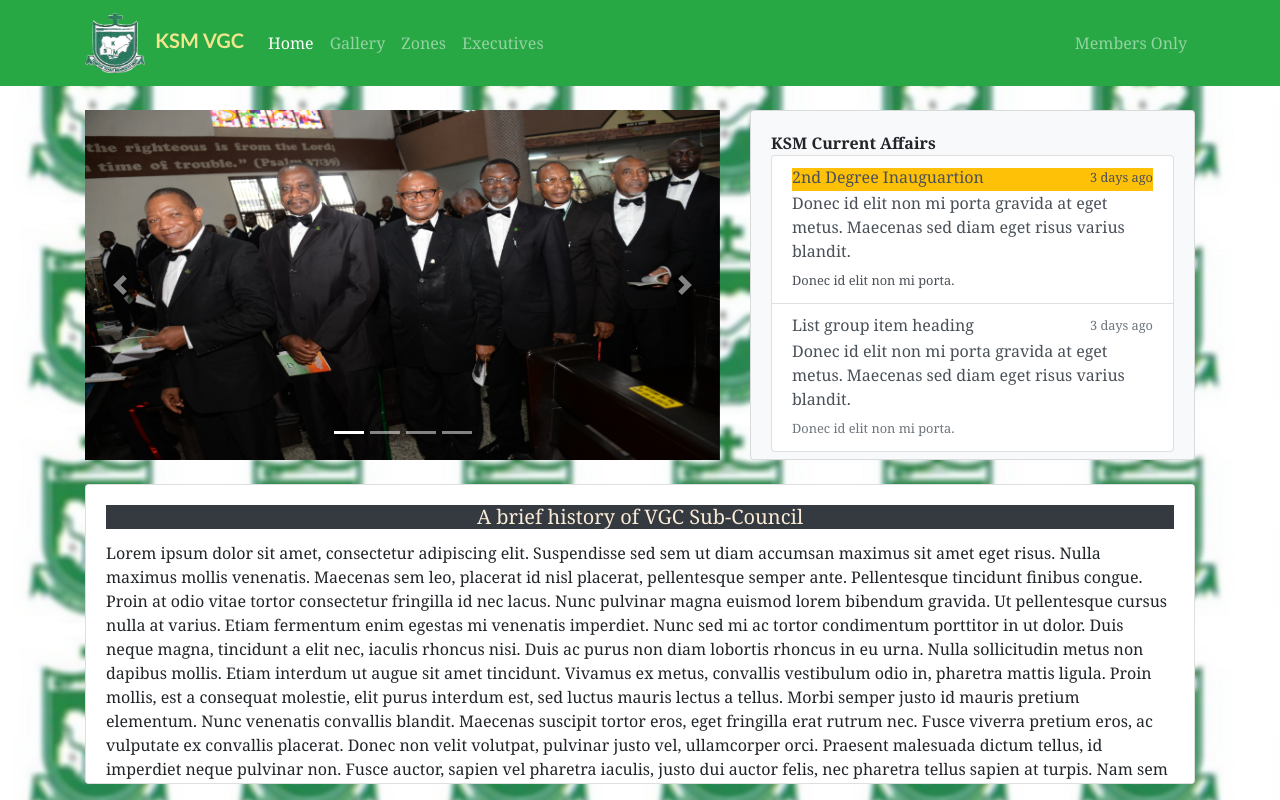
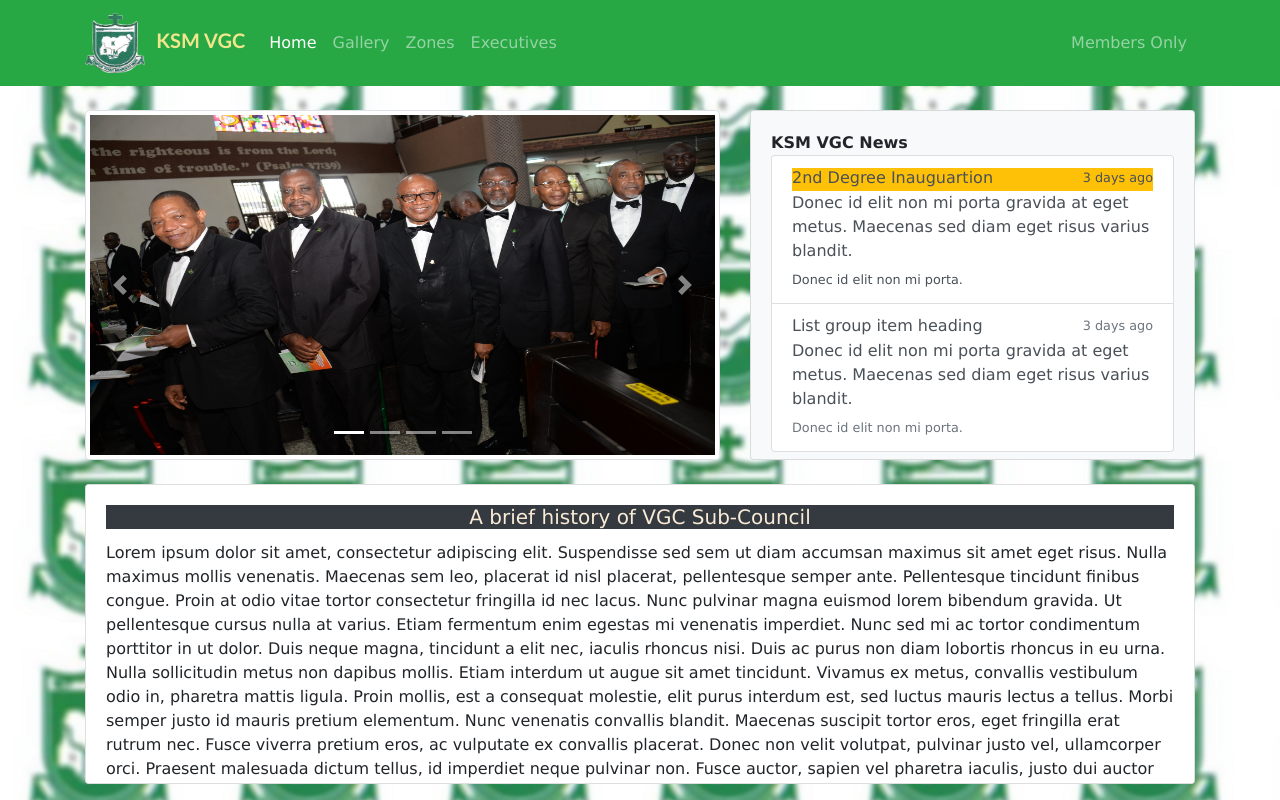
Before and after one commit to dCiciero/ksmvgcsc, a Flask app: page / in a window 1280 px wide. Run offline with Flask 2, Linux system fonts and the light colour scheme; some libraries are stand-ins or nearby versions.

```diff
--- a/vgcsc/static/vgcsc/css/vgcsc.css
+++ b/vgcsc/static/vgcsc/css/vgcsc.css
@@ -1,7 +1,7 @@
 body, html{
     height: 100%;
     /* background-color: #efefef; */
-    font-family: Georgia, 'Times New Roman', Times, serif;
+    font-family: "Lucida Sans Unicode", "Lucida Grande", sans-serif;
     background-image: url('../../images/ksm_blurred2_mini.png');
     background-repeat: repeat;
     /*opacity: .6; */
--- a/vgcsc/templates/vgcsc/index.html
+++ b/vgcsc/templates/vgcsc/index.html
@@ -1,6 +1,7 @@
 {% extends 'base.html' %}
 {% block title %}Home Page{% endblock %}
 {% block carousel %}
+
     <div id="indicators" class="row carousel slide carousel-fade" data-ride="carousel">
       <!-- <div class="col-md-2"></div> -->
       <div class="carousel-inner col-xl-7 col-md-12 col-sm-12 ">
@@ -11,16 +12,16 @@
             <li data-target="#indicators" data-slide-to="3"></li>
           </ol>
         <div class="carousel-item active">
-          <img src="../../static/images/inaug3.JPG" class="d-block w-100" style="height:350px" alt="g">
+          <img src="../../static/images/inaug3.JPG" class="d-block w-100 img-thumbnail" style="height:350px" alt="g">
         </div>
         <div class="carousel-item">
-          <img src="../../static/images/inaug2.JPG" class="d-block w-100" style="height:350px" alt="g">
+          <img src="../../static/images/inaug2.JPG" class="d-block w-100 img-thumbnail" style="height:350px" alt="g">
         </div>
         <div class="carousel-item">
-          <img src="../../static/images/inaug1.JPG" class="d-block w-100" style="height:350px" alt="h">
+          <img src="../../static/images/inaug1.JPG" class="d-block w-100 img-thumbnail" style="height:350px" alt="h">
         </div>
         <div class="carousel-item">
-          <img src="../../static/images/inaug4.JPG" class="d-block w-100" style="height:350px" alt="h">
+          <img src="../../static/images/inaug4.JPG" class="d-block w-100 img-thumbnail" style="height:350px" alt="h">
         </div>
         <a class="carousel-control-prev" href="#indicators" role="button" data-slide="prev">
             <span class="carousel-control-prev-icon" aria-hidden="true"></span>
@@ -35,7 +36,7 @@
         <div class="card bg-light" style="height:350px;">
           <div class="card-body">
             <!-- <h5 class="card-title" style="text-align:center;" >KSM Current Affairs</h5> -->
-            <span class="card-title "></span><b>KSM Current Affairs</b>
+            <span class="card-title "></span><b>KSM VGC News</b>
             <div class="list-group">
                 <a href="#" class="list-group-item list-group-item-action">
                   <div class="d-flex w-100 justify-content-between bg-warning">
@@ -66,6 +67,7 @@
 
     </div> <!-- end carousel div, row id=indicators -->
 
+
 {% endblock %}
 {% block content %}
 <div class="row">
```
